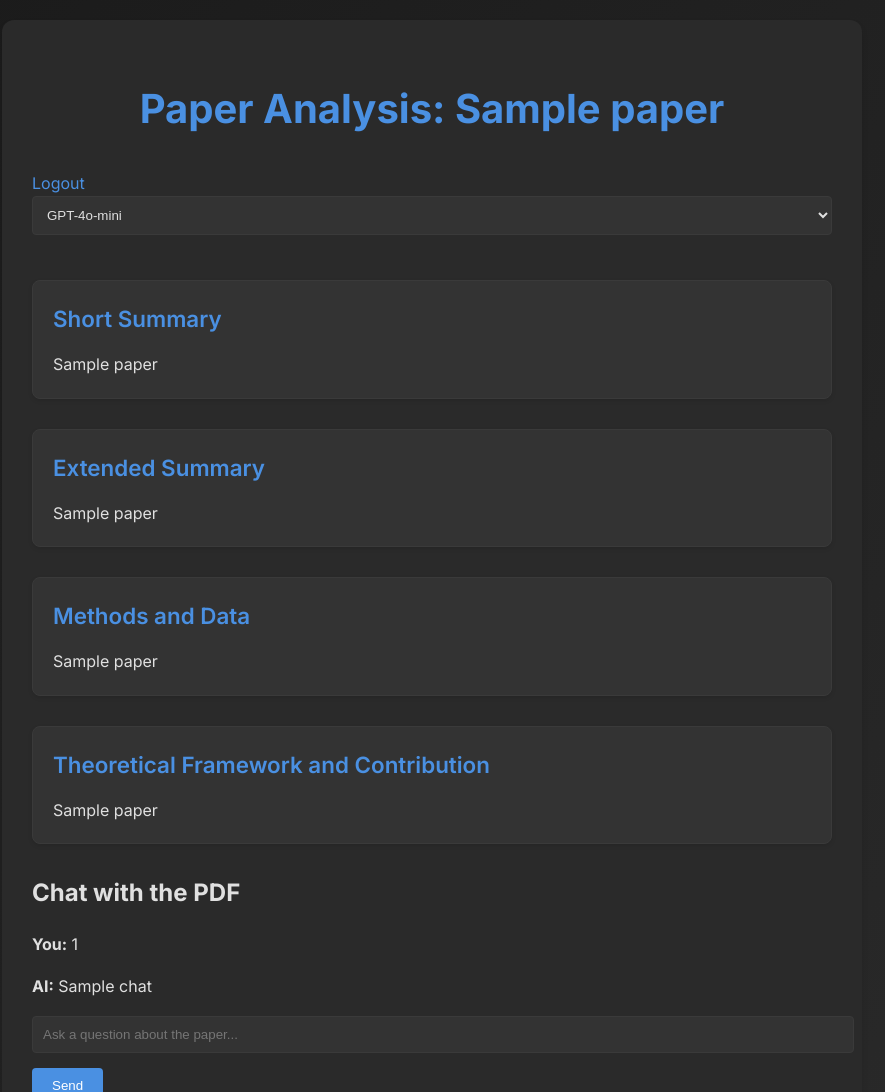
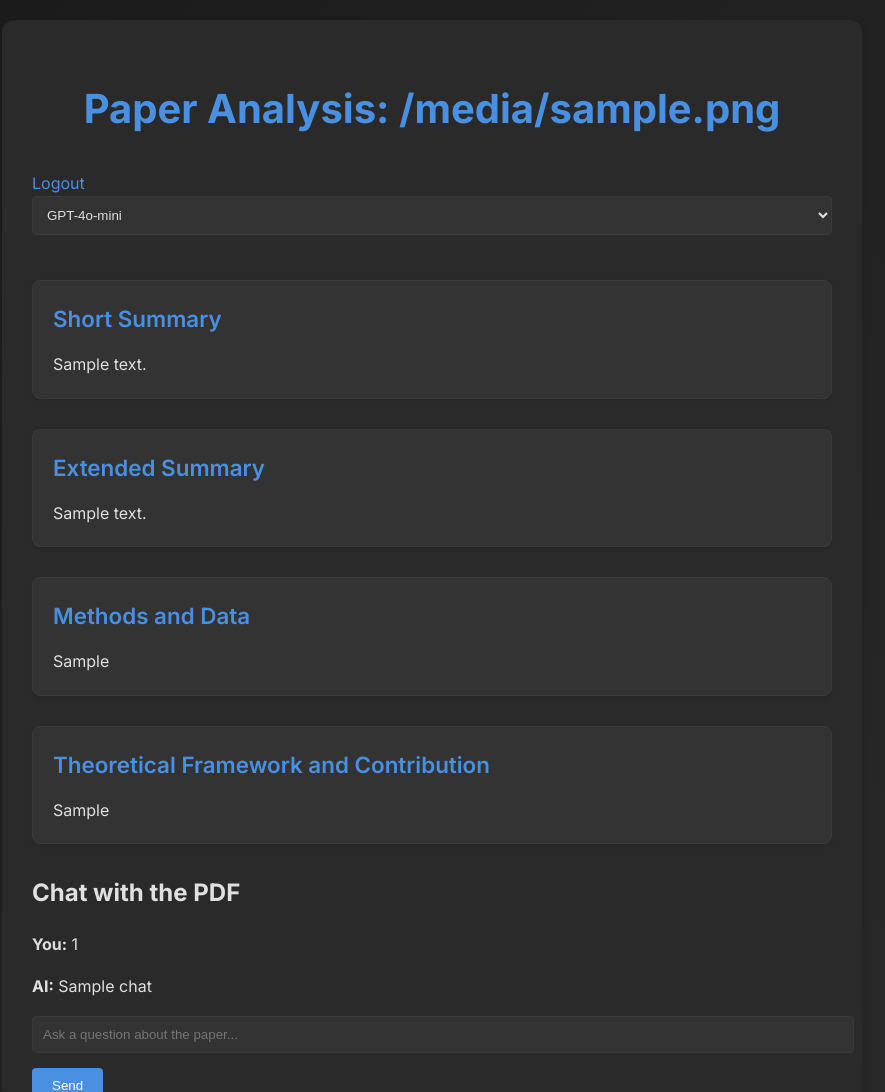
Before and after one commit to tcspears/article_summaries, a Flask app: template templates/paper.html in a window 1280 px wide. Shown: the top 1092 px of the page, without its empty margins (208-1093 px from the left). Run offline with Flask 3, Linux system fonts and the light colour scheme; the template is opened without the code that fills it: most values are stand-ins (such as "Sample title", 1, 10 or a date in 2020); parts of the project's set-up code (start-up, migrations or seed data) failed here and were passed over.

Commit message:
Further attempts to fix rendering bug

```diff
--- a/templates/index.html
+++ b/templates/index.html
@@ -24,7 +24,7 @@
             </select>
         </div>
 
-        {{ dropzone.create(action='') }}
+        {{ dropzone.create(action=url_for('index')) }}
         {{ dropzone.load_js() }}
         {{ dropzone.config(custom_options="success: function(file, response) { window.location.href = response; }") }}
     </div>
--- a/templates/paper.html
+++ b/templates/paper.html
@@ -10,7 +10,7 @@
 </head>
 <body>
     <div class="container">
-        <h1>Paper Analysis: {{ paper[2] }}</h1>
+        <h1>Paper Analysis: {{ filename }}</h1>
         <a href="{{ url_for('logout') }}">Logout</a>
         {% if current_user.is_admin %}
             <a href="{{ url_for('admin') }}">Admin Panel</a>
@@ -25,19 +25,19 @@
 
         <div id="shortSummary" class="summary">
             <h2>Short Summary</h2>
-            {{ paper[4] }}
+            {{ short_summary }}
         </div>
         <div id="extendedSummary" class="summary">
             <h2>Extended Summary</h2>
-            {{ paper[5] }}
+            {{ extended_summary }}
         </div>
         <div id="methodsDiscussion" class="summary">
             <h2>Methods and Data</h2>
-            {{ paper[6] }}
+            {{ methods_discussion }}
         </div>
         <div id="theoryDiscussion" class="summary">
             <h2>Theoretical Framework and Contribution</h2>
-            {{ paper[7] }}
+            {{ theory_discussion }}
         </div>
 
         <div id="chatInterface">
```
